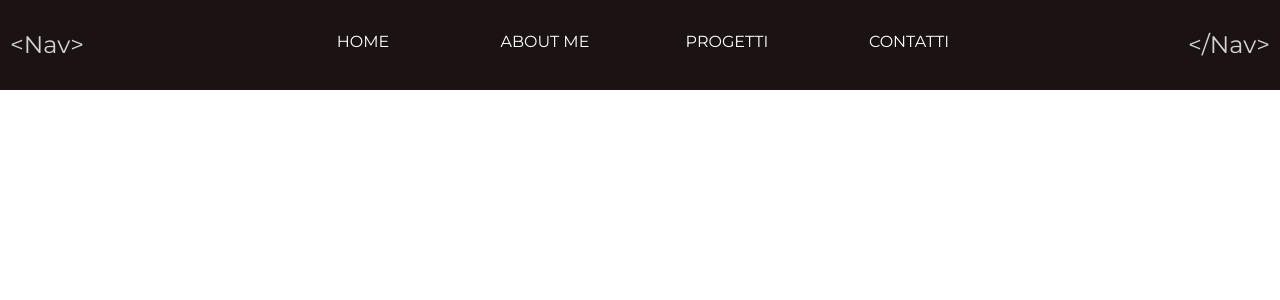
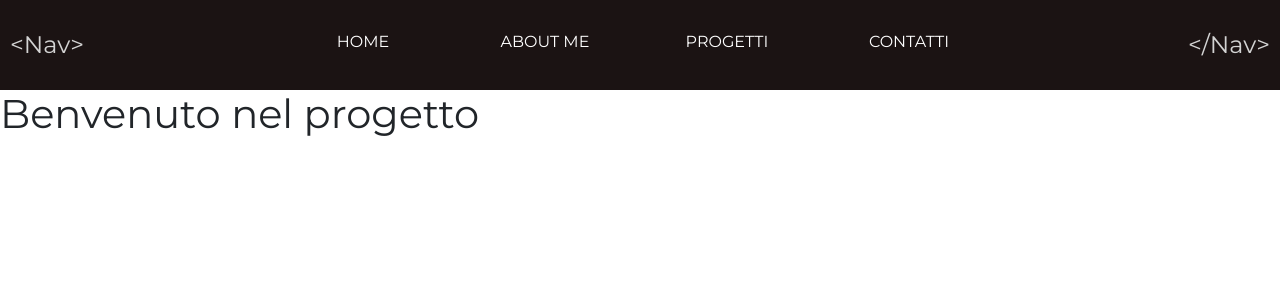
Before and after one commit to MyNameIsAlpaca/vite-boolfolio, a Vue app: page /projects/1 in a window 1280 px wide. Shown: the top 300 px of the page. Built offline with nearby package versions, Linux system fonts and the light colour scheme.

Commit message:
feat: button for see in page single project

```diff
--- a/src/color.scss
+++ b/src/color.scss
@@ -1,4 +1,4 @@
 :root {
-  --primary-color: #750600;
+  --primary-color: #ad0900;
   --secondary-color: #1b1313;
 }
--- a/src/components/AppProjectCard.vue
+++ b/src/components/AppProjectCard.vue
@@ -37,6 +37,7 @@ export default{
     <div class="card-body">
       <h5 class="card-title">{{ project.name }}</h5>
       <p class="card-text">{{ project.desc }}</p>
+      <RouterLink :to="{name: 'single-project', params: {slug: project.slug}}" class="btn">Apri</RouterLink>
     </div>
   </div>
 </template>
--- /dev/null
+++ b/src/pages/SingleProject.vue
@@ -0,0 +1,20 @@
+<script>
+export default {
+  name: 'SingleProject',
+  data(){
+    return{
+      projectSlug: '',
+    }
+  },
+  mounted(){
+    this.projectSlug = this.$route.params.slug;
+  }
+}
+</script>
+
+<template>
+  <div>
+    <h1>Benvenuto nel progetto</h1>
+
+  </div>
+</template>
--- a/src/router.js
+++ b/src/router.js
@@ -3,6 +3,7 @@ import { createRouter, createWebHistory } from 'vue-router';
 import AppHome from './pages/AppHome.vue';
 import AppProjects from './pages/AppProjects.vue';
 import AppAbout from './pages/AppAbout.vue';
+import SingleProject from './pages/SingleProject.vue';
 
 
 
@@ -28,6 +29,11 @@ const router = createRouter({
       name: 'about-me',
       component: AppAbout,
     },
+    {
+      path: '/projects/:slug',
+      name: 'single-project',
+      component: SingleProject,
+    },
 
   ],
 
```
